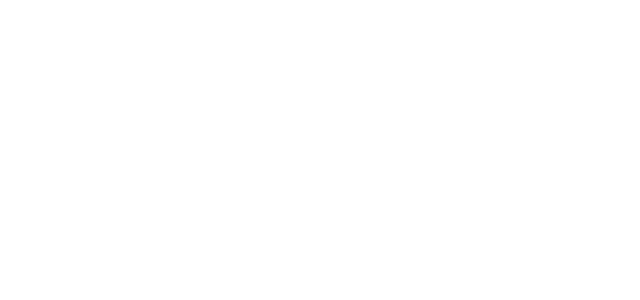
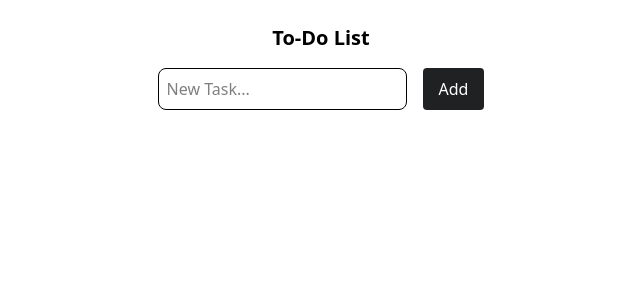
Before and after one commit to STzelas/todo-app, a React (Vite) app: page / in a window 1280 px wide. Shown: the top 300 px of the page, without its empty margins (319-959 px from the left). Built offline with nearby package versions, Linux system fonts and the light colour scheme.

Commit message:
feat: todo added to app.tsx

```diff
--- a/src/App.tsx
+++ b/src/App.tsx
@@ -1,9 +1,10 @@
+import Todo from "./components/Todo.tsx";
 
 function App() {
 
   return (
     <>
-
+      <Todo/>
     </>
   )
 }
```
